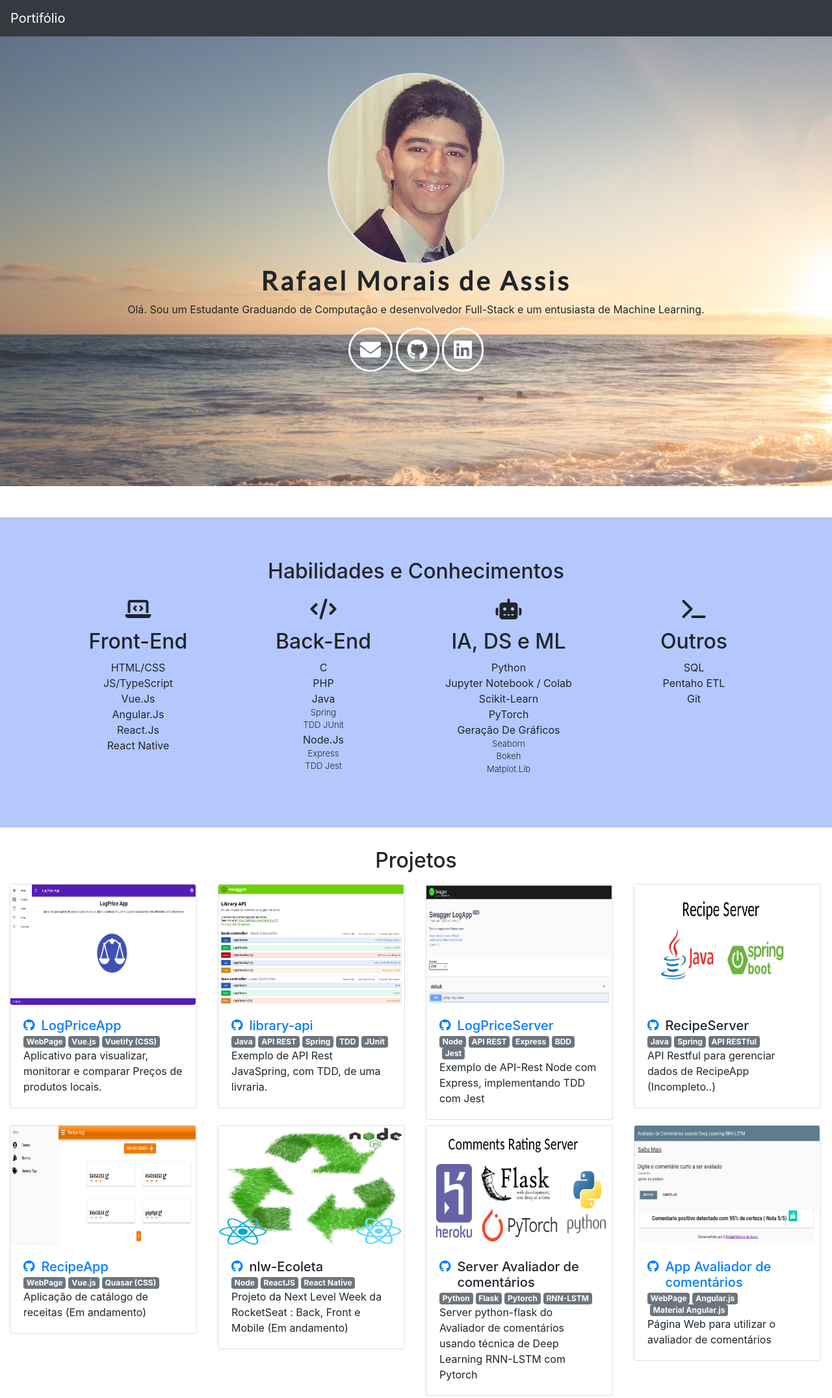
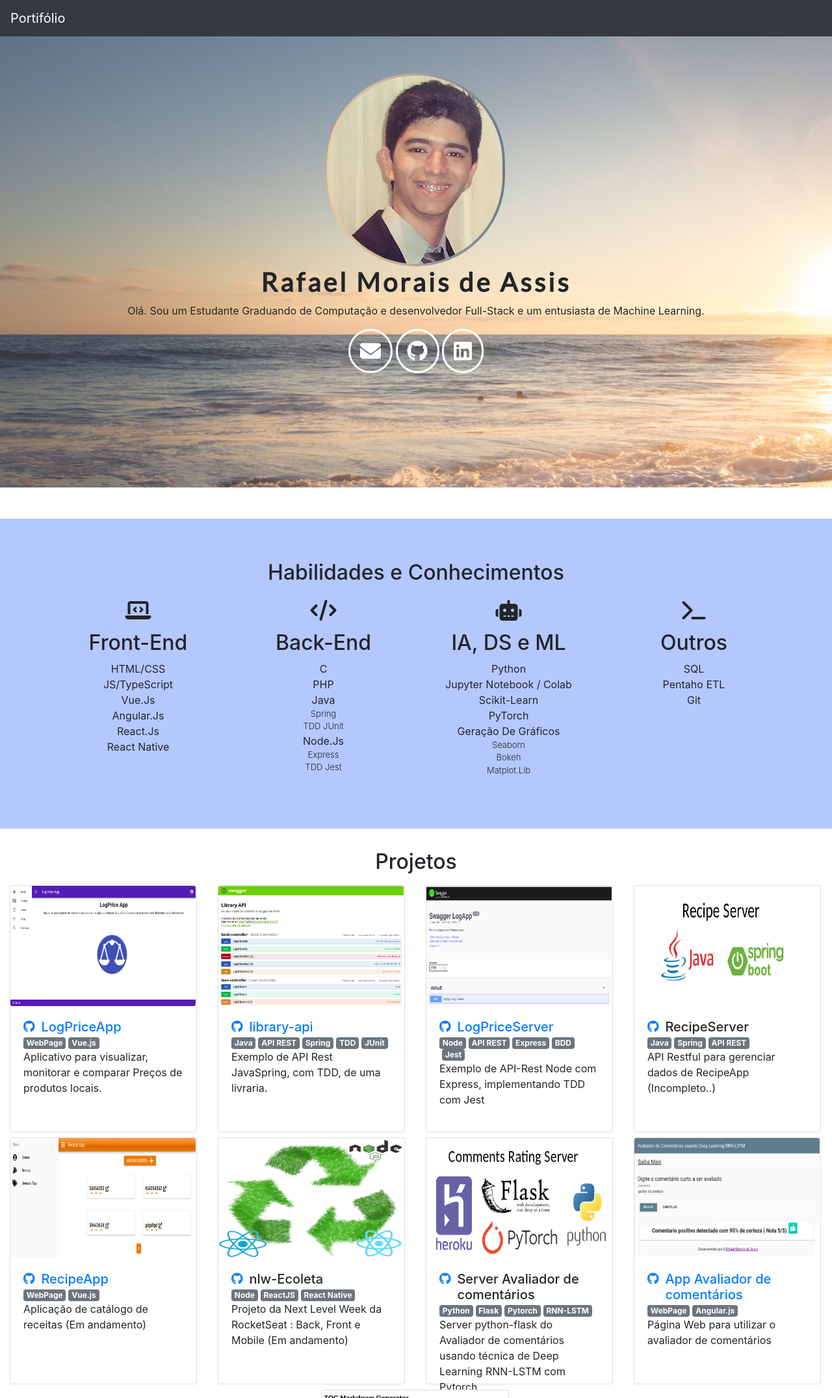
Before and after one commit to rafanthx13/rafanthx13.github.io, a plain HTML site: page index.html in a window 1280 px wide. Shown: the top 2151 px of the page at 65% size. Drawn offline with nearby package versions, Linux system fonts and the light colour scheme.

Commit message:
stylus(): border photo

```diff
--- a/index.html
+++ b/index.html
@@ -131,7 +131,7 @@
             <div class="badge-content">
               <span class="badge badge-secondary">WebPage</span>
               <span class="badge badge-secondary ml-1">Vue.js</span>
-              <span class="badge badge-secondary ml-1">Vuetify (CSS)</span>
+              <!-- <span class="badge badge-secondary ml-1">Vuetify (CSS)</span> -->
             </div>
             <p class="card-text">Aplicativo para visualizar, monitorar e comparar Preços de produtos locais.</p>
           </div>
@@ -196,7 +196,7 @@
             <div class="badge-content">
               <span class="badge badge-secondary">Java</span>
               <span class="badge badge-secondary ml-1">Spring</span>
-              <span class="badge badge-secondary ml-1">API RESTful</span>
+              <span class="badge badge-secondary ml-1">API REST</span>
             </div>
             <p class="card-text">API Restful para gerenciar dados de RecipeApp (Incompleto..)</p>
           </div>
@@ -217,7 +217,7 @@
             <div class="badge-content">
               <span class="badge badge-secondary">WebPage</span>
               <span class="badge badge-secondary ml-1">Vue.js</span>
-              <span class="badge badge-secondary ml-1">Quasar (CSS)</span>
+              <!-- <span class="badge badge-secondary ml-1">Quasar (CSS)</span> -->
             </div>
             <p class="card-text">Aplicação de catálogo de receitas (Em andamento)</p>
           </div>
@@ -275,7 +275,7 @@
             <div class="badge-content">
               <span class="badge badge-secondary">WebPage</span>
               <span class="badge badge-secondary ml-1">Angular.js</span>
-              <span class="badge badge-secondary ml-1">Material Angular.js</span>
+              <!-- <span class="badge badge-secondary ml-1">Material Angular.js</span> -->
             </div>
             <p class="card-text">Página Web para utilizar o avaliador de comentários</p>
           </div>
--- a/styles.css
+++ b/styles.css
@@ -63,9 +63,12 @@ i {
 }
 
 #my-photo {
-  border-radius: 50%;
-  background-color: #fff;
-  border: 3px solid #dee2e6;
+  /* Fazer degradê em borda*/
+  background-image: linear-gradient(90deg, #f6cb9f, #697c8e);
+  background-origin: border-box;
+  background-clip: padding-box, border-box;
+  padding: 4px;
+  border-radius: 80vh;
 }
 
 .thumbnail {
@@ -90,6 +93,7 @@ i {
 @media screen and (max-width: 600px) {
   .project{
     width: 100%;
+
     text-align: -webkit-center;
     margin-top: 3rem!important;
   }
@@ -97,6 +101,10 @@ i {
 
 .card-title {
     margin-bottom: .25rem;
+}
+
+.card {
+  height: 380px !important;
 }
 
 .{
```
